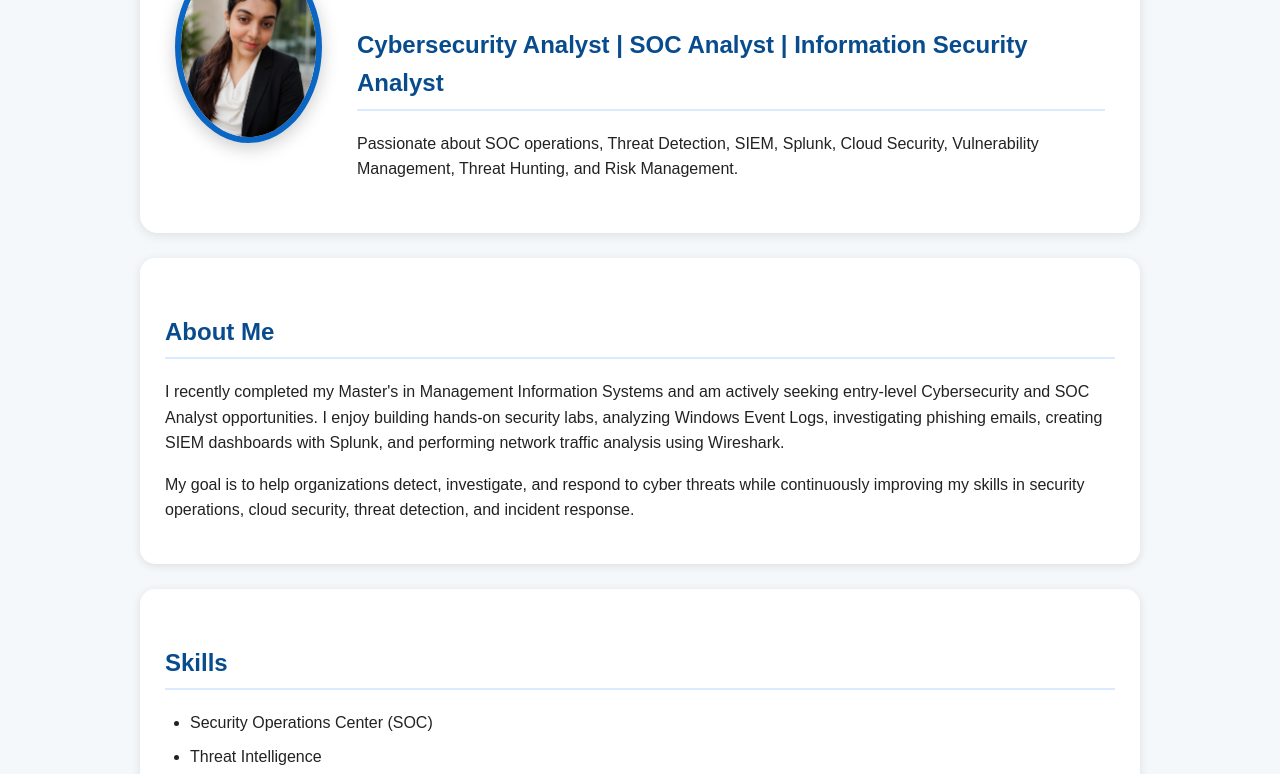
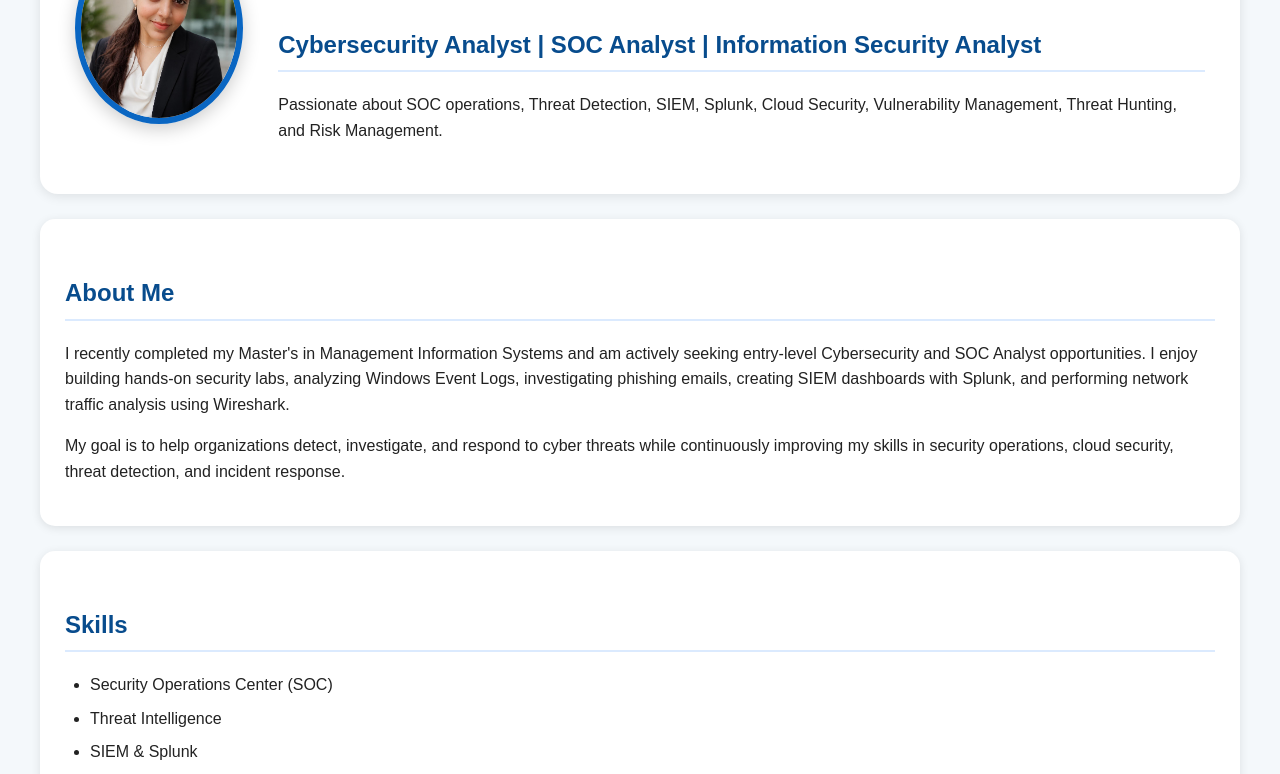
Before and after one commit to fhariyaz0802-dev/portfolio-site, a plain HTML site: page index.html in a window 1280 px wide. Shown: the part 179-953 px from the top of the page. Drawn offline with Linux system fonts and the light colour scheme.

Commit message:
Update index.html

```diff
--- a/index.html
+++ b/index.html
@@ -111,12 +111,15 @@
 
 <body>
 
-<div class="container">
+<div class="hero">
 
-    <div class="hero">
-        <img src="profile.jpeg" alt="Fhariyazunnisa Abdul" class="profile-photo">
+    <img
+        src="./profile.jpeg"
+        alt="Fhariyazunnisa Abdul"
+        class="profile-photo"
+        onerror="this.onerror=null; this.src='https://via.placeholder.com/180';">
 
-        <div>
+    <div>
             <h1>Fhariyazunnisa Abdul</h1>
 
             <h2>Cybersecurity Analyst | SOC Analyst | Information Security Analyst</h2>
```
